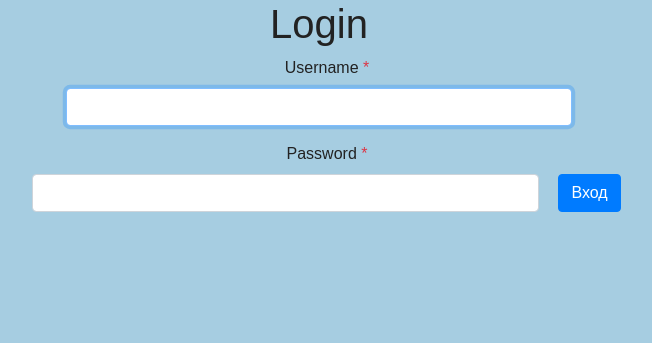
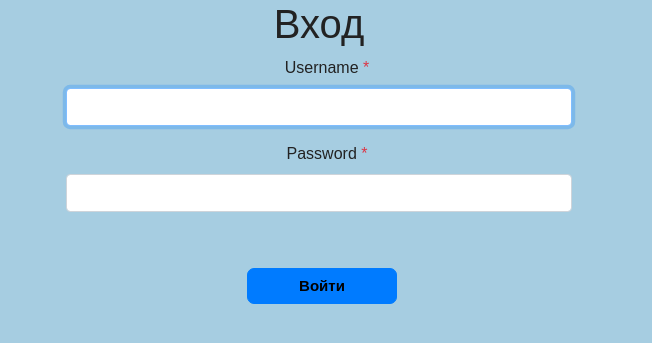
Before and after one commit to Aisuluu1405/python_group_3_exam_8_Aisulu_Dzhusupova, a Django app: page /accounts/accounts/login/ in a window 1280 px wide. Shown: the part 84-427 px from the top of the page, without its empty margins (321-973 px from the left). Run offline with Django 3.2, Linux system fonts and the light colour scheme; parts of the project's set-up code (start-up, migrations or seed data) failed here and were passed over; some libraries are stand-ins or nearby versions.

Commit message:
Внесла корректировки.

```diff
--- a/source/accounts/forms.py
+++ b/source/accounts/forms.py
@@ -56,7 +56,7 @@ class UserChangeForm(forms.ModelForm):
     email = forms.EmailField(label='Email', required=True)
 
     def get_initial_for_field(self, field, field_name):
-        if field_name in self.Meta.user_profile_fields:
+        if field_name in self.Meta.profile_fields:
             return getattr(self.instance.user_profiles, field_name)
         return super().get_initial_for_field(field, field_name)
 
@@ -67,7 +67,7 @@ class UserChangeForm(forms.ModelForm):
 
     def save_profile(self, commit=True):
         user_profiles, _ = Profile.objects.get_or_create(user=self.instance)
-        for field in self.Meta.user_profile_fields:
+        for field in self.Meta.profile_fields:
             setattr(user_profiles, field, self.cleaned_data.get(field))
         if not user_profiles.avatar:
             user_profiles.avatar = None
@@ -79,7 +79,7 @@ class UserChangeForm(forms.ModelForm):
     class Meta:
         model = User
         fields = ['first_name', 'last_name', 'email', 'avatar']
-        user_profile_fields = ['first_name','last_name', 'avatar']
+        profile_fields = ['avatar']
         labels = {'first_name': 'Имя', 'last_name': 'Фамилия', 'email': 'Email', 'avatar': 'Фото пользователя'}
 
 
--- a/source/accounts/templates/registration/login.html
+++ b/source/accounts/templates/registration/login.html
@@ -1,9 +1,9 @@
 {% extends 'base.html' %}
 {% block content %}
-    <h1 class="text-center">Login</h1>
+    <h1 class="text-center">Вход</h1>
     <form action="{% url 'accounts:login' %}?next={{ next }}" method="post" class="text-center">
-    {% include 'partial/form.html' %}
-        <input type="submit" value="Вход" class="btn btn-primary">
+    {% include 'partial/form.html' with button_text='Войти' %}
+
 
     </form>
 {% endblock %}
--- a/source/accounts/templates/user_detail.html
+++ b/source/accounts/templates/user_detail.html
@@ -10,7 +10,7 @@
 {% endblock %}
 
 {% block content %}
-    <h1>Profile: {{ user_obj.username }}</h1>
+    <h1>Личный кабинет: {{ user_obj.username }}</h1>
     {% if user_obj.user_profiles.avatar %}
         <img class="avatar" src="{{ user_obj.user_profiles.avatar.url }}" alt="user picture">
     {% else %}
@@ -19,5 +19,5 @@
     <p>Имя: <b>{{ user_obj.first_name }}</b></p>
     <p>Фамилия: <b>{{ user_obj.last_name }}</b></p>
     <p>Email: <b>{{ user_obj.email }}</b></p>
-    <h3><b>Отзывы пользователя: </b></h3>
+
 {% endblock %}
--- a/source/webapp/static/css/style.css
+++ b/source/webapp/static/css/style.css
@@ -30,3 +30,12 @@ body{
     height: auto;
     margin-right: 50px;
 }
+.btn{
+    font-size: 15px;
+    border-radius: 7px;
+    width: 150px;
+    font-weight: bold;
+    margin: 40px 10px 0 0;
+    color: black;
+
+}
--- a/source/webapp/templates/partial/form.html
+++ b/source/webapp/templates/partial/form.html
@@ -16,3 +16,6 @@
         <small class="text-danger ml-3">{{ error }}</small>
     {% endfor %}
 {% endfor %}
+<p class="ml-3">
+    <input type="submit" value="{{ button_text }}" class="btn btn-primary">
+</p>
--- a/source/accounts/templates/review/create.html
+++ b/source/webapp/templates/review/create.html
@@ -3,7 +3,6 @@
 {% block content %}
     <h1 class="text-center">Добавить отзыв</h1>
     <form action="{% url "webapp:review_create" services.pk%}" method="POST" enctype="multipart/form-data">
-        {% include 'partial/form.html' %}
-        <input type="submit" value="Создать" class="btn btn-primary">
+        {% include 'partial/form.html' with button_text='Добавить' %}
     </form>
 {% endblock %}
--- a/source/webapp/templates/review/edit.html
+++ b/source/webapp/templates/review/edit.html
@@ -3,7 +3,6 @@
 {% block content %}
     <h2>Редактировать отзыв</h2>
     <form method="POST" action="{% url "webapp:review_update" review.pk %}" enctype="multipart/form-data">
-        {% include 'partial/form.html' %}
-        <input type="submit" value="Редактировать" class="btn btn-primary">
+        {% include 'partial/form.html' with button_text='Редактировать'%}
     </form>
 {% endblock %}
--- a/source/webapp/templates/service/create.html
+++ b/source/webapp/templates/service/create.html
@@ -3,7 +3,7 @@
 {% block content %}
     <h1 class="text-center">Добавить услугу</h1>
     <form action="{% url "webapp:service_create" %}" method="POST" enctype="multipart/form-data">
-        {% include 'partial/form.html' %}
-        <input type="submit" value="Создать" class="btn btn-primary">
+        {% include 'partial/form.html' with button_text='Add'%}
+
     </form>
 {% endblock %}
--- a/source/webapp/templates/service/delete.html
+++ b/source/webapp/templates/service/delete.html
@@ -5,7 +5,7 @@
     <h1>Вы действительно хотить удалить услугу "{{services}}"?</h1>
     <form method="POST" action="{% url 'webapp:service_delete' services.pk %}" class="text-center">
         {% csrf_token %}
-        <p><input type="submit" value="Да"></p>
-        <p><a href="{% url "webapp:service_detail" services.pk %}">Нет, выход</a></p>
+        <p><input type="submit" value="Да" class="btn btn-primary"></p>
+        <p><a href="{% url "webapp:service_detail" services.pk %}" class="btn btn-primary">Нет, выход</a></p>
     </form>
 {% endblock %}
--- a/source/webapp/templates/service/edit.html
+++ b/source/webapp/templates/service/edit.html
@@ -3,7 +3,6 @@
 {% block content %}
     <h1 class="text-center">Редактировать услугу</h1>
     <form action="{% url "webapp:service_edit" services.pk%}" method="POST" enctype="multipart/form-data">
-        {% include 'partial/form.html' %}
-        <input type="submit" value="Редактировать" class="btn btn-primary">
+        {% include 'partial/form.html' with button_text='Редактировать' %}
     </form>
 {% endblock %}
--- a/source/webapp/templates/service/index.html
+++ b/source/webapp/templates/service/index.html
@@ -9,6 +9,7 @@
 {% endblock %}
 {% block content %}
     <h1 class="text-center">Услуги</h1>
+
     <div class="row">
         {% for services in services_list%}
             <div class="col col-3">
@@ -21,7 +22,6 @@
                         <p class="card-text">{{ services.get_category_display }}</p>
                         <a href="{% url "webapp:service_detail" services.pk %}"
                            class="btn btn-primary">Посмотреть</a>
-
                     </div>
                 </div>
             </div>
--- a/source/webapp/views/service_views.py
+++ b/source/webapp/views/service_views.py
@@ -28,7 +28,7 @@ class ServicesView(DetailView):
         return context
 
     def paginate_reviews_to_context(self, reviews, context):
-        paginator = Paginator(reviews, 3, 0)
+        paginator = Paginator(reviews, 5, 0)
         page_number = self.request.GET.get('page', 1)
         page = paginator.get_page(page_number)
         context['paginator'] = paginator
```
Also changed, not shown: source/webapp/models.py (+13 -2 lines), source/webapp/templates/service/detail.html (+10 -6 lines), source/webapp/forms.py (line endings or trailing spaces), source/webapp/templates/user_create.html (deleted), source/webapp/views/review_views.py (line endings or trailing spaces).
